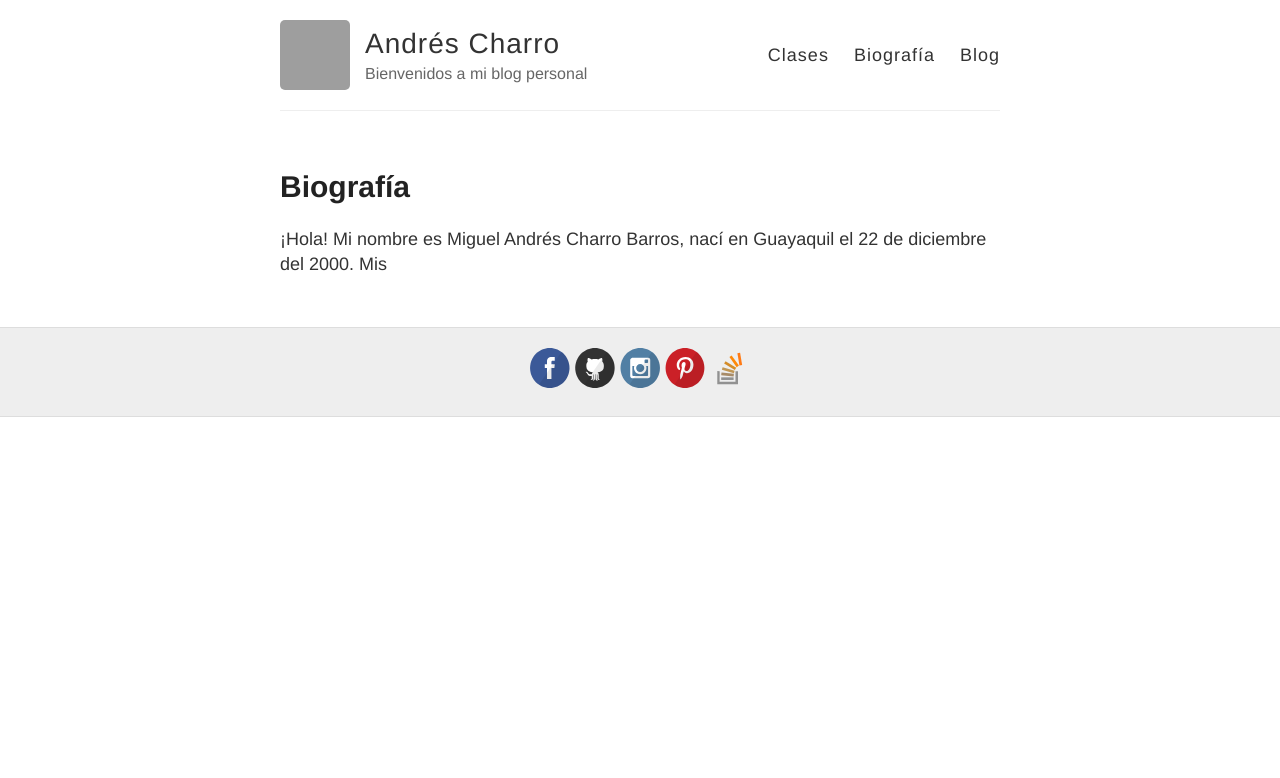
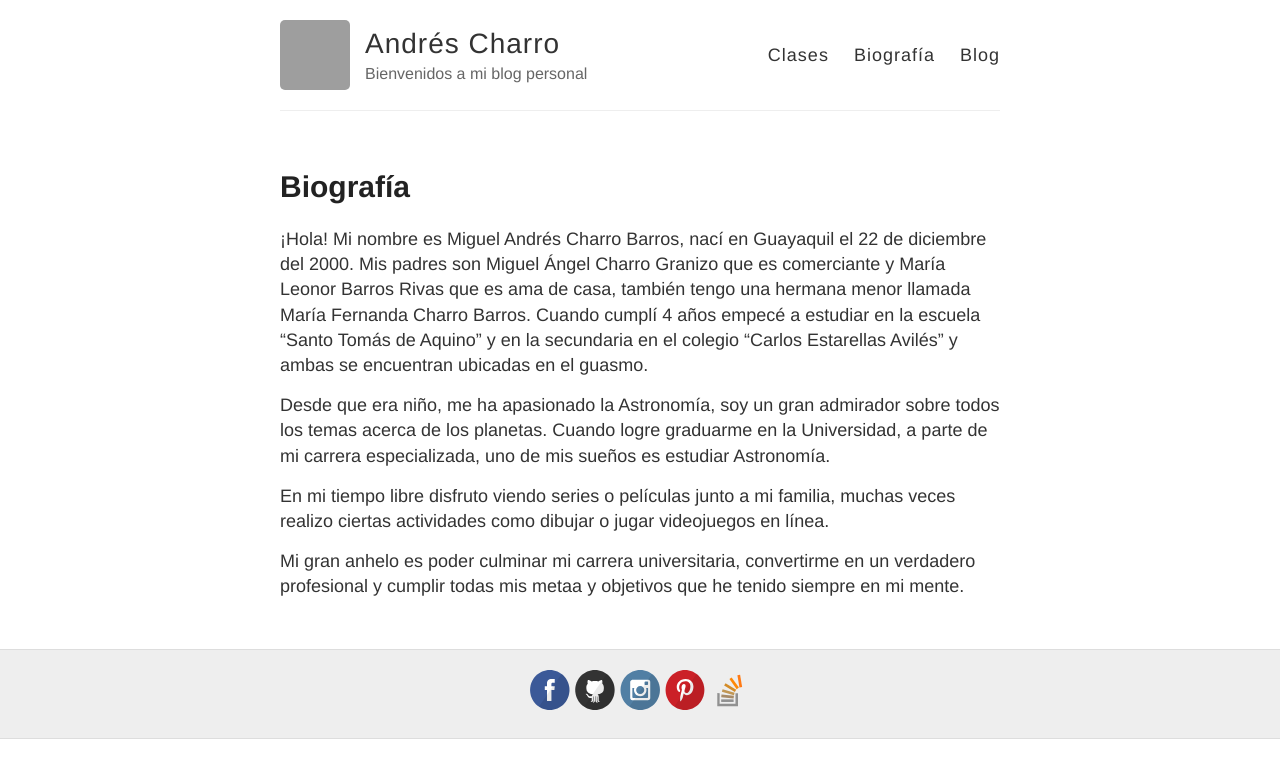
Before and after one commit to andrescharro22/Carlos-F007.github.io, a Jekyll site: the page built from biografía.md, in a window 1280 px wide. Shown: the top 778 px of the page. Built offline with Jekyll 4.4.1, drawn with Linux system fonts in a browser that asks for light colours; grey boxes are pictures that could not be loaded.

Commit message:
Update biografía.md

```diff
--- a/biografía.md
+++ b/biografía.md
@@ -6,4 +6,10 @@ permalink: /biografía/
 
 
 
-¡Hola! Mi nombre es Miguel Andrés Charro Barros, nací en Guayaquil el 22 de diciembre del 2000. Mis
+¡Hola! Mi nombre es Miguel Andrés Charro Barros, nací en Guayaquil el 22 de diciembre del 2000. Mis padres son Miguel Ángel Charro Granizo que es comerciante y María Leonor Barros Rivas que es ama de casa, también tengo una hermana menor llamada María Fernanda Charro Barros. Cuando cumplí 4 años empecé a estudiar en la escuela "Santo Tomás de Aquino" y en la secundaria en el colegio "Carlos Estarellas Avilés" y ambas se encuentran ubicadas en el guasmo.
+
+Desde que era niño, me ha apasionado la Astronomía, soy un gran admirador sobre todos los temas acerca de los planetas. Cuando logre graduarme en la Universidad, a parte de mi carrera especializada, uno de mis sueños es estudiar Astronomía.
+
+En mi tiempo libre disfruto viendo series o películas junto a mi familia, muchas veces realizo ciertas actividades como dibujar o jugar videojuegos en línea.
+
+Mi gran anhelo es poder culminar mi carrera universitaria, convertirme en un verdadero profesional y cumplir todas mis metaa y objetivos que he tenido siempre en mi mente.
```
